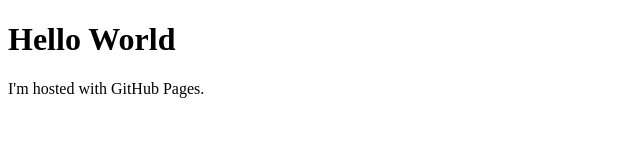
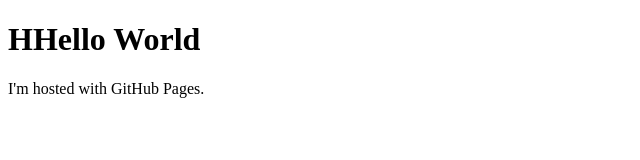
Before and after one commit to smolavipour/smolavipour.github.io, a plain HTML site: page index.html in a window 1280 px wide. Shown: the whole page, without its empty margins (0-640 px from the left). Drawn offline with Linux system fonts and the light colour scheme.

Commit message:
Update index.html

```diff
--- a/index.html
+++ b/index.html
@@ -1,7 +1,7 @@
 <!DOCTYPE html>
 <html>
 <body>
-<h1>Hello World</h1>
+<h1>HHello World</h1>
 <p>I'm hosted with GitHub Pages.</p>
 </body>
 </html>
```
